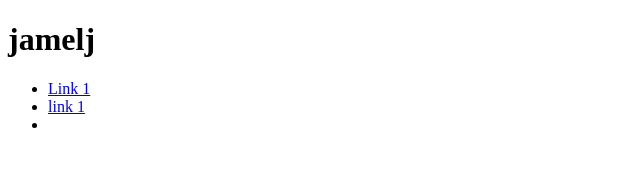
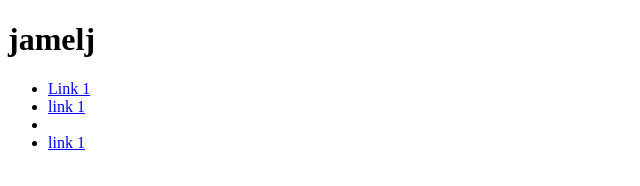
Before and after one commit to jameljackson/jameljackson.github.io, a plain HTML site: page index.html in a window 1280 px wide. Shown: the full height of the page, 0-640 px from the left. Drawn offline with Linux system fonts and the light colour scheme.

Commit message:
Update index.html

```diff
--- a/index.html
+++ b/index.html
@@ -10,6 +10,7 @@
 <li><a href=' 'trill.html> link 1 </a></li>
 
    <li><a href-''</ali></li>
+  <li><a href= "pitbull.htm">link 1
    <html>
   <head>
   <body>
```
